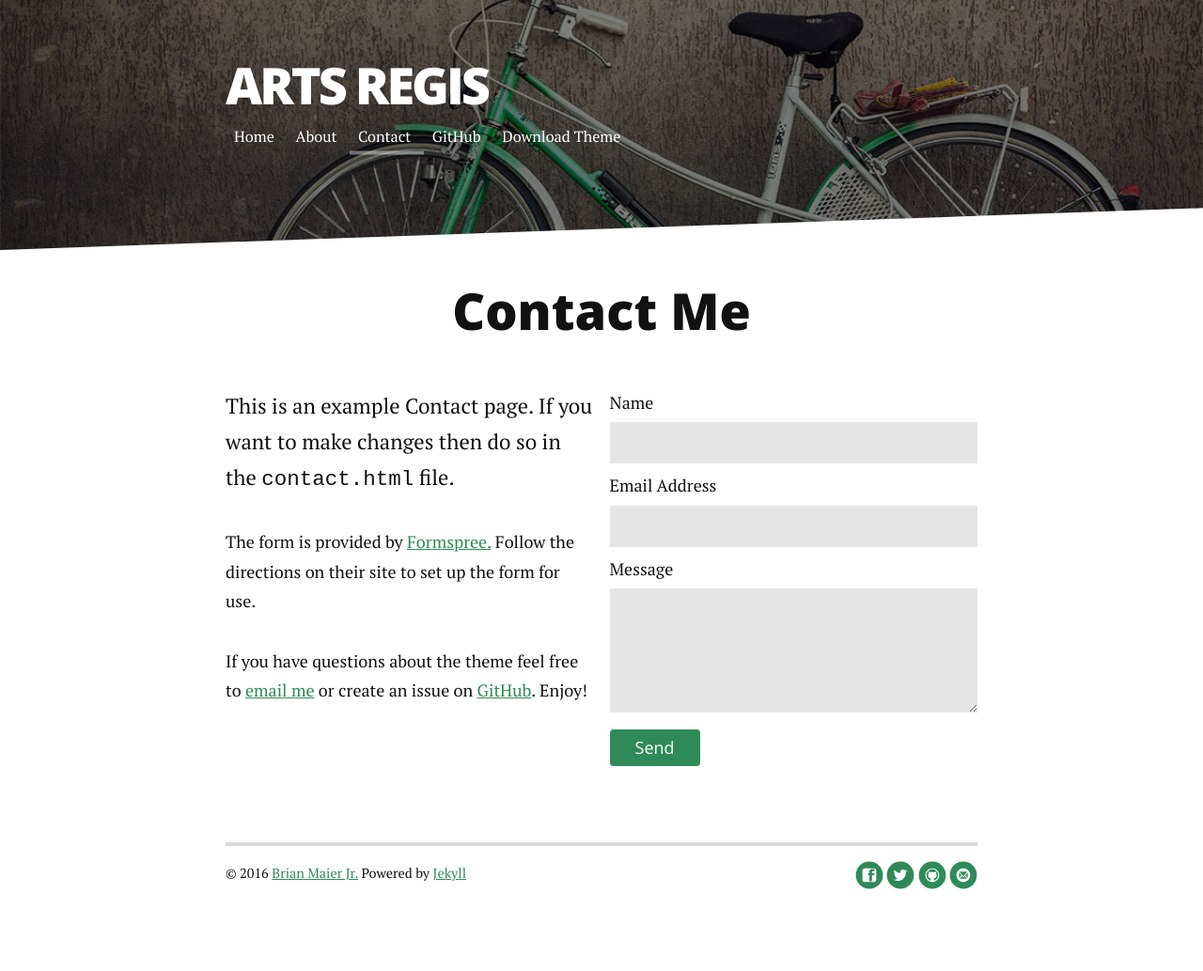
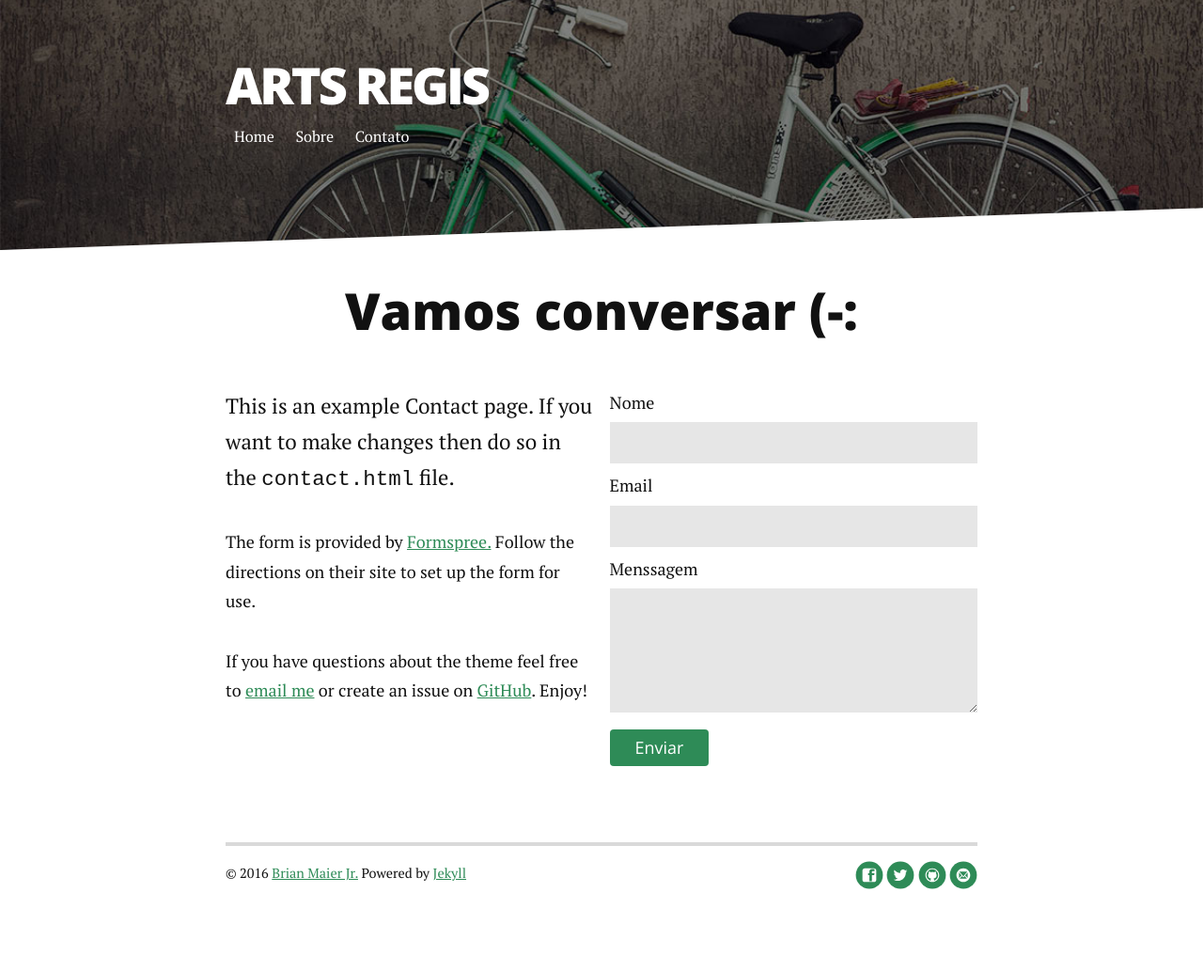
Before and after one commit to ArtsRegis/artsregis.github.io, a Jekyll site: the page built from contact.md, in a window 1280 px wide. Shown: the whole page at 94% size. Built offline with Jekyll 4.4.1, drawn with Linux system fonts in a browser that asks for light colours; nearby versions of some CDN libraries; Markdown is read by kramdown in place of the engine named in the settings.

Commit message:
Configurações iniciais

```diff
--- a/_includes/head.html
+++ b/_includes/head.html
@@ -13,6 +13,7 @@
 
     <!-- Stylesheet -->
     <link rel="stylesheet" href="{{ "/assets/css/style.css" | prepend: site.baseurl }}">
+
     <!--[if IE 8]><link rel="stylesheet" href="{{ "/assets/css/ie.css" | prepend: site.baseurl }}"><![endif]-->
     <link rel="canonical" href="{{ page.url | replace:'index.html','' | prepend: site.baseurl | prepend: site.url }}">
 
--- a/_includes/header.html
+++ b/_includes/header.html
@@ -3,13 +3,9 @@
          <h1 class="logo"><a href="{{ site.baseurl }}/">{{ site.title }}</a></h1>
          <nav class="nav-collapse">
              <ul class="noList">
-                 {% for link in site.navigation %}{% assign current = nil %}{% if page.url contains link.url %}{% assign current = 'current' %}{% endif %}
-                 <li class="element {% if forloop.first %}first{% endif %} {{ current }} {% if forloop.last %}last{% endif %}">
-                     <a href="{{ link.url | prepend: site.baseurl }}">{{ link.title }}</a>
-                 </li>
-                 {% endfor %}
-                 <li> <a href="https://github.com/brianmaierjr/long-haul" target="_blank">GitHub</a></li>
-                 <li><a href="https://github.com/brianmaierjr/long-haul/archive/master.zip">Download Theme</a></li>
+                 <li> <a href="{{ site.baseurl }}/index.html">Home</a></li>
+                 <li> <a href="{{ site.baseurl }}/about">Sobre</a></li>
+                 <li> <a href="{{ site.baseurl }}/contact">Contato</a></li>
              </ul>
          </nav>
      </div>
--- a/contact.md
+++ b/contact.md
@@ -4,19 +4,23 @@ title: Contact Long Haul
 ---
 
 <div id="contact">
-  <h1 class="pageTitle">Contact Me</h1>
+
+  <h1 class="pageTitle">Vamos conversar (-:</h1>
+
   <div class="contactContent">
     <p class="intro">This is an example Contact page. If you want to make changes then do so in the <code>contact.html</code> file.</p>
     <p>The form is provided by <a href="http://formspree.io/">Formspree.</a> Follow the directions on their site to set up the form for use.</p>
     <p>If you have questions about the theme feel free to <a href="mailto:brimaidesigns@gmail.com">email me</a> or create an issue on <a href="https://github.com/brianmaierjr/long-haul">GitHub</a>. Enjoy!</p>
   </div>
+
   <form action="http://formspree.io/your@mail.com" method="POST">
-    <label for="name">Name</label>
+    <label for="name">Nome</label>
     <input type="text" id="name" name="name" class="full-width"><br>
-    <label for="email">Email Address</label>
+    <label for="email">Email</label>
     <input type="email" id="email" name="_replyto" class="full-width"><br>
-    <label for="message">Message</label>
+    <label for="message">Menssagem</label>
     <textarea name="message" id="message" cols="30" rows="10" class="full-width"></textarea><br>
-    <input type="submit" value="Send" class="button">
+    <input type="submit" value="Enviar" class="button">
   </form>
+
 </div>
```
Also changed, not shown: index.html (+7 -1 lines).
